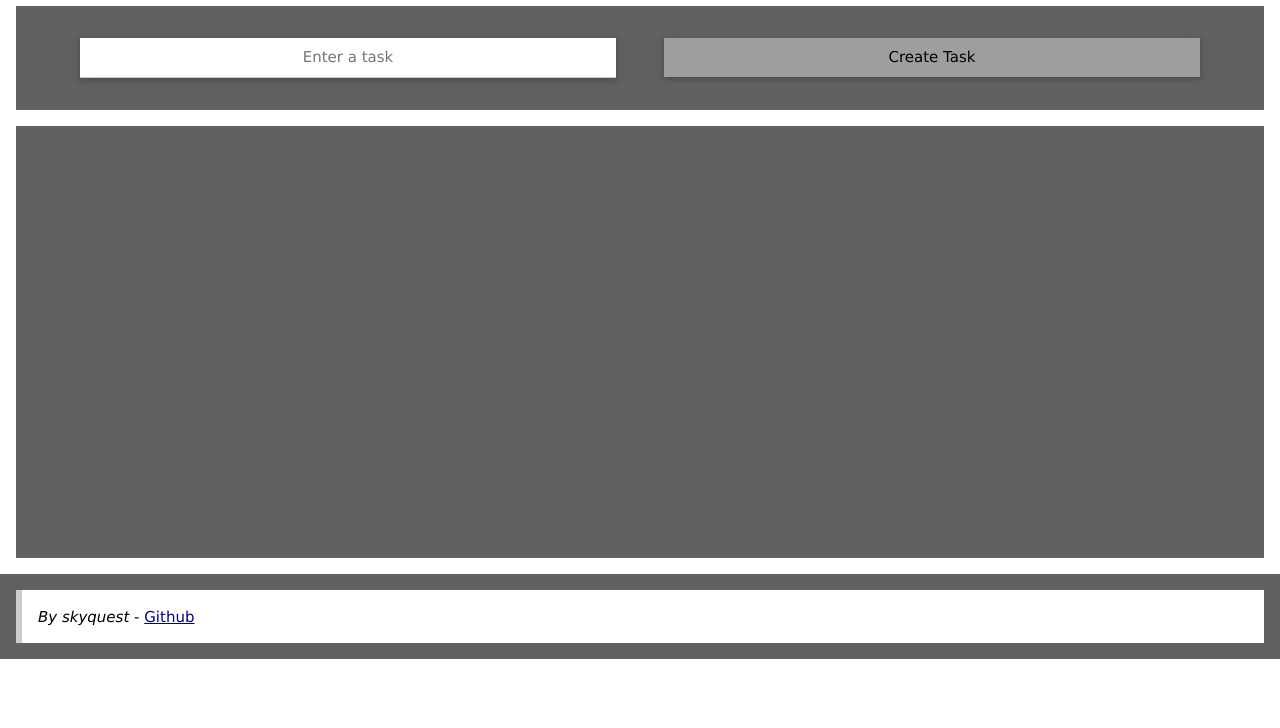
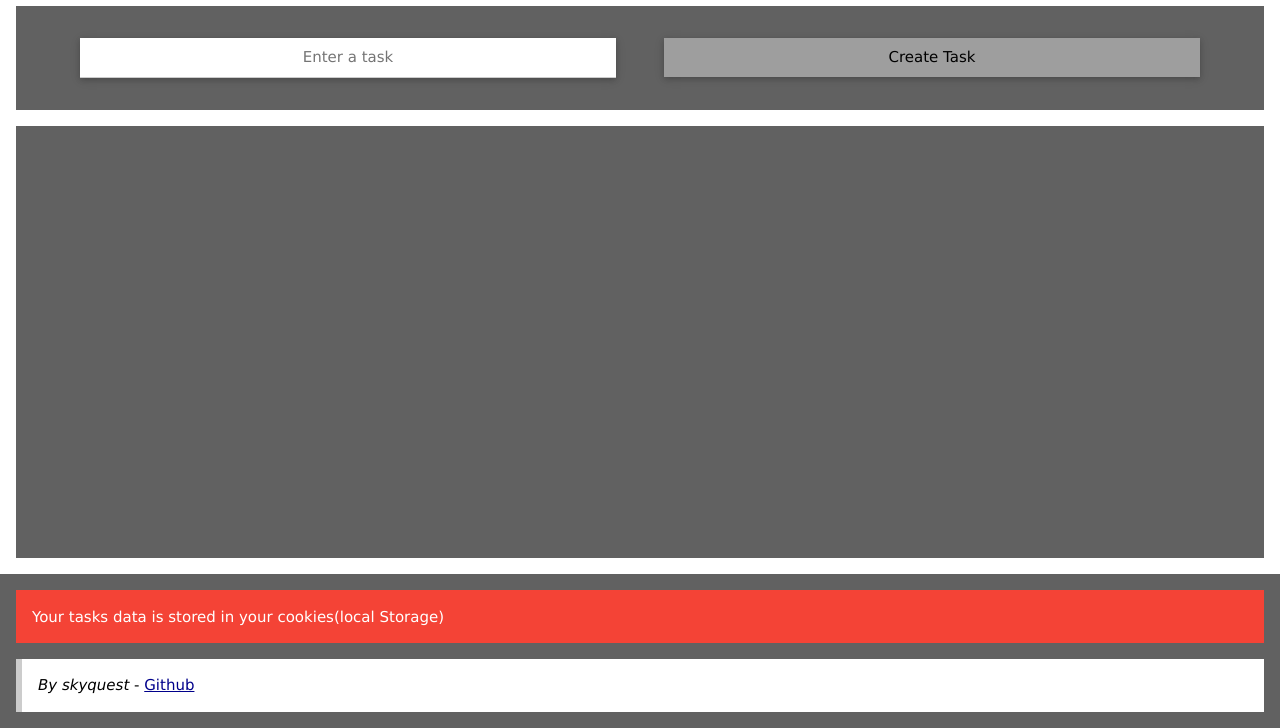
Before and after one commit to realskyquest/task-manager-application, a plain HTML site: page index.html in a window 1280 px wide. Shown: the part 75-803 px from the top of the page. Drawn offline with nearby package versions, Linux system fonts and the light colour scheme.

Commit message:
Update index.html

```diff
--- a/index.html
+++ b/index.html
@@ -45,11 +45,16 @@
     </div>
 
     <div class="w3-container w3-dark-gray">
+      <div class="w3-panel w3-red">
+        <p>
+          Your tasks data is stored in your cookies(local Storage)<br>
+        </p>
+      </div>
       <div class="w3-panel w3-leftbar w3-white">
         <p>
           <i>By skyquest</i> -
           <a
-            href="https://github.com/realskyquest/weather-application"
+            href="https://github.com/realskyquest/task-manager-application"
             style="color: darkblue"
             >Github</a
           >
```
